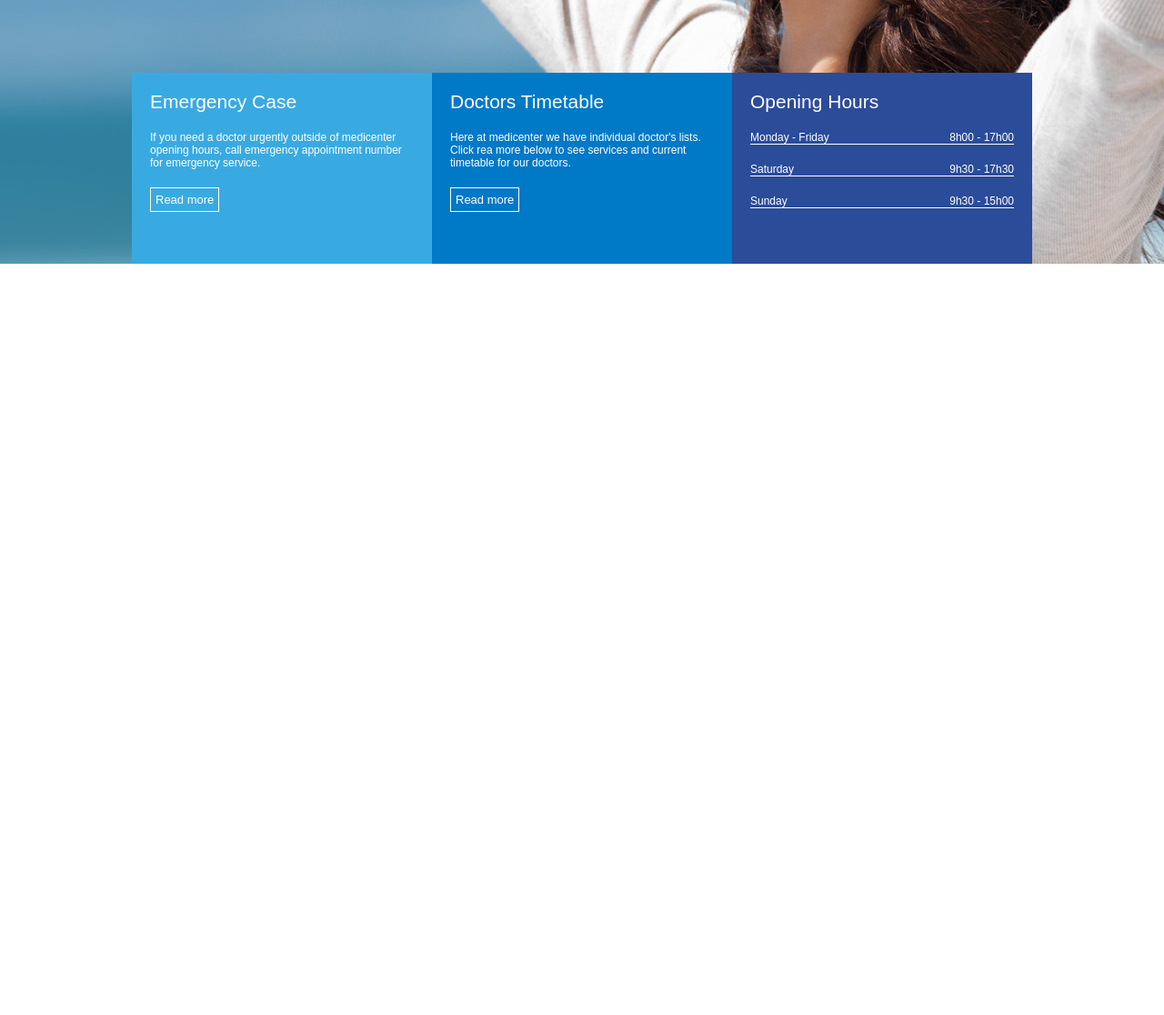
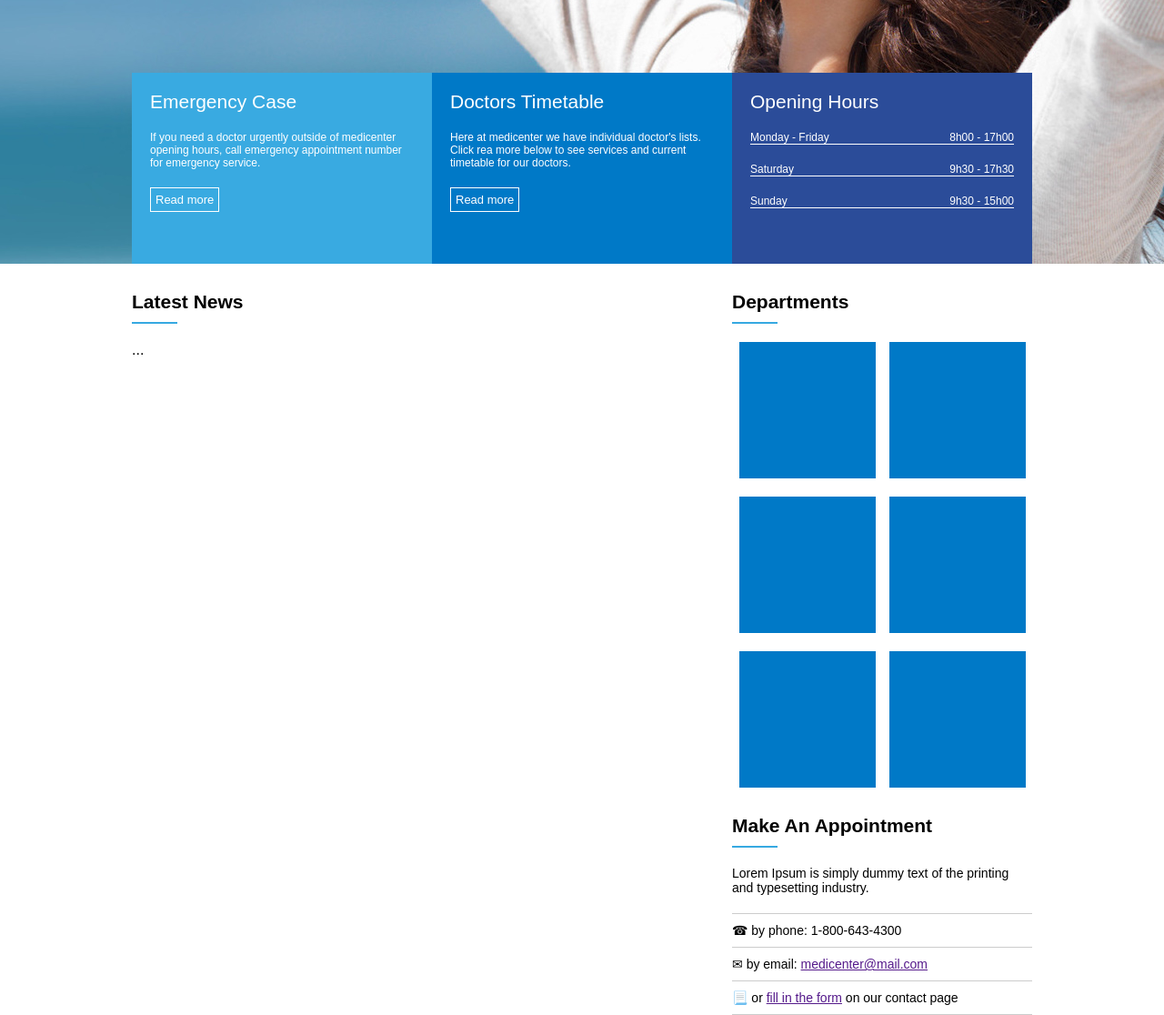
Before and after one commit to Layonzera/Project-Flexbox, a plain HTML site: page index.html in a window 1280 px wide. Shown: the part 500-1616 px from the top of the page at 91% size. Before the commit the page ends 800 px from the top, so only its background shows below. Drawn offline with Linux system fonts and the light colour scheme.

Commit message:
Aside and Contact

```diff
--- a/assets/css/template.css
+++ b/assets/css/template.css
@@ -140,3 +140,71 @@ nav a:hover {
     margin-bottom: 20px;
     border-bottom: 1px solid #ffffff;
 }
+
+#geral {
+    display: flex;
+    justify-content: center;
+}
+
+#geral section {
+    flex: 2;
+}
+
+#geral aside {
+    flex: 1;
+}
+
+.widget_title {
+    margin-top: 30px;
+    margin-bottom: 20px;
+}
+
+.widget_title_text {
+    color: #000000;
+    font-size: 21px;
+    font-weight: bold;
+}
+
+.widget_title_bar {
+    width: 50px;
+    height: 2px;
+    background-color: #36a9e1;
+    margin-top: 10px;
+}
+
+.widget_content {
+    display: flex;
+    flex-direction: row;
+    flex-wrap: wrap;
+    justify-content: space-around;
+    align-content: center;
+    margin-top: 20px;
+}
+
+.widget1 {
+    background-color: #0079c7;
+    width: 150px;
+    height: 150px;
+}
+
+.widget_body p {
+    margin-bottom: 20px;
+    font-size: 14px;
+}
+
+.contact .phone,
+.contact .formulario {
+    display: flex;
+    font-size: 14px;
+    justify-content: space-between;
+    margin-top: 10px;
+    padding-top: 10px;
+    padding-bottom: 10px;
+    border-top: 1px solid #cccccc;
+    border-bottom: 1px solid #cccccc;
+}
+
+.contact .email {
+    margin-top: 10px;
+    font-size: 14px;
+}
--- a/index.html
+++ b/index.html
@@ -59,7 +59,65 @@
                         <div class="day">Sunday</div>
                         <div class="hour">9h30 - 15h00</div>
                     </div>
+                </div>
             </div>
+        </div>
+    </section>
+    <section id="geral">
+        <div class="container">
+            <section>
+                <div class="widget">
+                    <div class="widget_title">
+                        <div class="widget_title_text">Latest News</div>
+                        <div class="widget_title_bar"></div>
+                    </div>
+                    <div class="widget_body">
+                        ...
+                    </div>
+                </div>
+            </section>
+            <aside>
+                <div class="widget">
+                    <div class="widget_title">
+                        <div class="widget_title_text">Departments</div>
+                        <div class="widget_title_bar"></div>
+                    </div>
+                    <div class="widget_body">
+                        <div class="widget_content">
+                            <div class="widget1"></div>
+                            <div class="widget1"></div>
+                        </div>
+                        <div class="widget_content">
+                            <div class="widget1"></div>
+                            <div class="widget1"></div>
+                        </div>
+                        <div class="widget_content">
+                            <div class="widget1"></div>
+                            <div class="widget1"></div>
+                        </div>
+                    </div>
+                </div>
+                <div class="widget">
+                    <div class="widget_title">
+                        <div class="widget_title_text">Make An Appointment</div>
+                        <div class="widget_title_bar"></div>
+                    </div>
+                    <div class="widget_body">
+                        <p>Lorem Ipsum is simply dummy text of the printing and typesetting industry.</p>
+                        <div class="contact">
+                            <div class="phone">
+                                <div class="num">☎   <span>by phone: </span>1-800-643-4300</div>
+                            </div>
+                            <div class="email">
+                                <div class="mail">✉   <span>by email: </span><a href="">medicenter@mail.com</a></div>
+                            </div>
+                            <div class="formulario">
+                                <div class="form">📃   or <a href="">fill in the form</a> on our contact page</div>
+                            </div>
+                        </div>
+                    </div>
+                </div>
+            </aside>
         </div>
     </section>
 </body>
```
